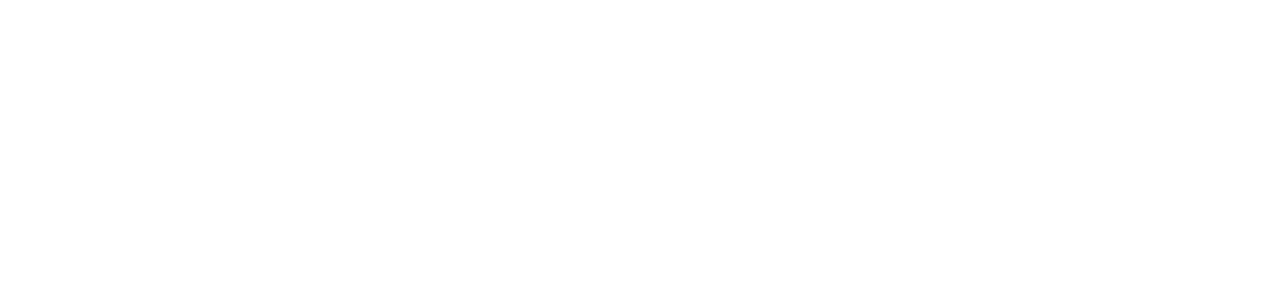
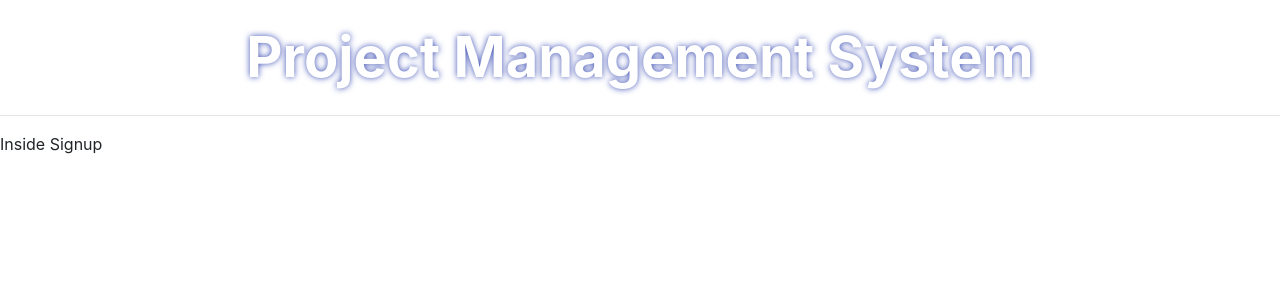
Before and after one commit to xamimran/Project-Management-System-Frontend-, a React (Create React App) app: page /signup in a window 1280 px wide. Before the commit this address had no page. Shown: the top 300 px of the page. Built offline with nearby package versions, Linux system fonts and the light colour scheme.

Commit message:
Updated Header Component

```diff
--- a/src/App.js
+++ b/src/App.js
@@ -1,21 +1,21 @@
-import React from 'react'
-import { BrowserRouter, Routes, Route } from 'react-router-dom';
+import React from "react";
+import { BrowserRouter, Routes, Route } from "react-router-dom";
 // Adding css
-import './App.css';
-
+import "./App.css";
 
 // Components
-import { Signin, Home } from './components';
+import { Signin, Home, Signup } from "./components";
 
 export const App = () => {
   return (
     <div>
       <BrowserRouter>
         <Routes>
-                    <Route path="/" element={<Signin/>} />
-                    <Route path="/home" element={<Home/>} />
+          <Route path="/" element={<Signin />} />
+          <Route path="/signup" element={<Signup />} />
+          <Route path="/home" element={<Home />} />
         </Routes>
       </BrowserRouter>
     </div>
-    )
-}
+  );
+};
--- a/src/components/Header/Header.jsx
+++ b/src/components/Header/Header.jsx
@@ -1,12 +1,14 @@
-import React from 'react'
+import React from "react";
 // Importing CSS
-import styles from './Header.module.css';
+import styles from "./Header.module.css";
 
 export const Header = () => {
-    return (
-        <div className={styles.root}>
-            <span className={styles.span}>Project Management System</span>
-            <hr/>
-        </div>
-    )
-}
+  return (
+    <div className={styles.root}>
+      <a href="/home" className={styles.a}>
+        <span className={styles.span}>Project Management System</span>
+      </a>
+      <hr />
+    </div>
+  );
+};
--- a/src/components/Header/Header.module.css
+++ b/src/components/Header/Header.module.css
@@ -1,10 +1,24 @@
+/* Root CSS */
 .root {
-    margin-top: 10px;
+    margin-top: 15px;
     text-align: center;
 }
 
+/* Project Management System */
 .span {
+    /* margin-left: 10vw; */
     font-size: var(--max-size);
     font-weight: bolder;
-    color: var(--default-color);
+    color: #ffffff;
+    text-shadow: 0px 0px 6px var(--default-color);
+    /* border-top: 00.7vmin solid var(--default-color); */
+    /* border-bottom: 0.7vmin solid var(--default-color); */
 }
+.span:hover {
+    cursor: pointer;
+}
+
+/* <a> */
+.a:hover {
+    text-decoration: none;
+}
--- /dev/null
+++ b/src/components/Signup/Signup.jsx
@@ -0,0 +1,14 @@
+import React from 'react'
+import { Header } from '../Header/Header'
+// Importing CSS
+import styles from './Signup.module.css';
+
+export const Signup = () => {
+    return (
+        <div className={styles.root}>
+            <Header/>
+
+            Inside Signup
+        </div>
+    )
+}
--- /dev/null
+++ b/src/components/Signup/Signup.module.css
@@ -0,0 +1,3 @@
+.root {
+    /* color: black; */
+}
--- a/src/components/index.js
+++ b/src/components/index.js
@@ -1,2 +1,3 @@
-export { Signin } from './Signin/Signin';
-export { Home } from './Home/Home';
+export { Signin } from "./Signin/Signin";
+export { Home } from "./Home/Home";
+export { Signup } from "./Signup/Signup";
```
Also changed, not shown: 1 other file (tests, documents, lock files or other folders). Lines whose indentation alone changed are shown as unchanged.
